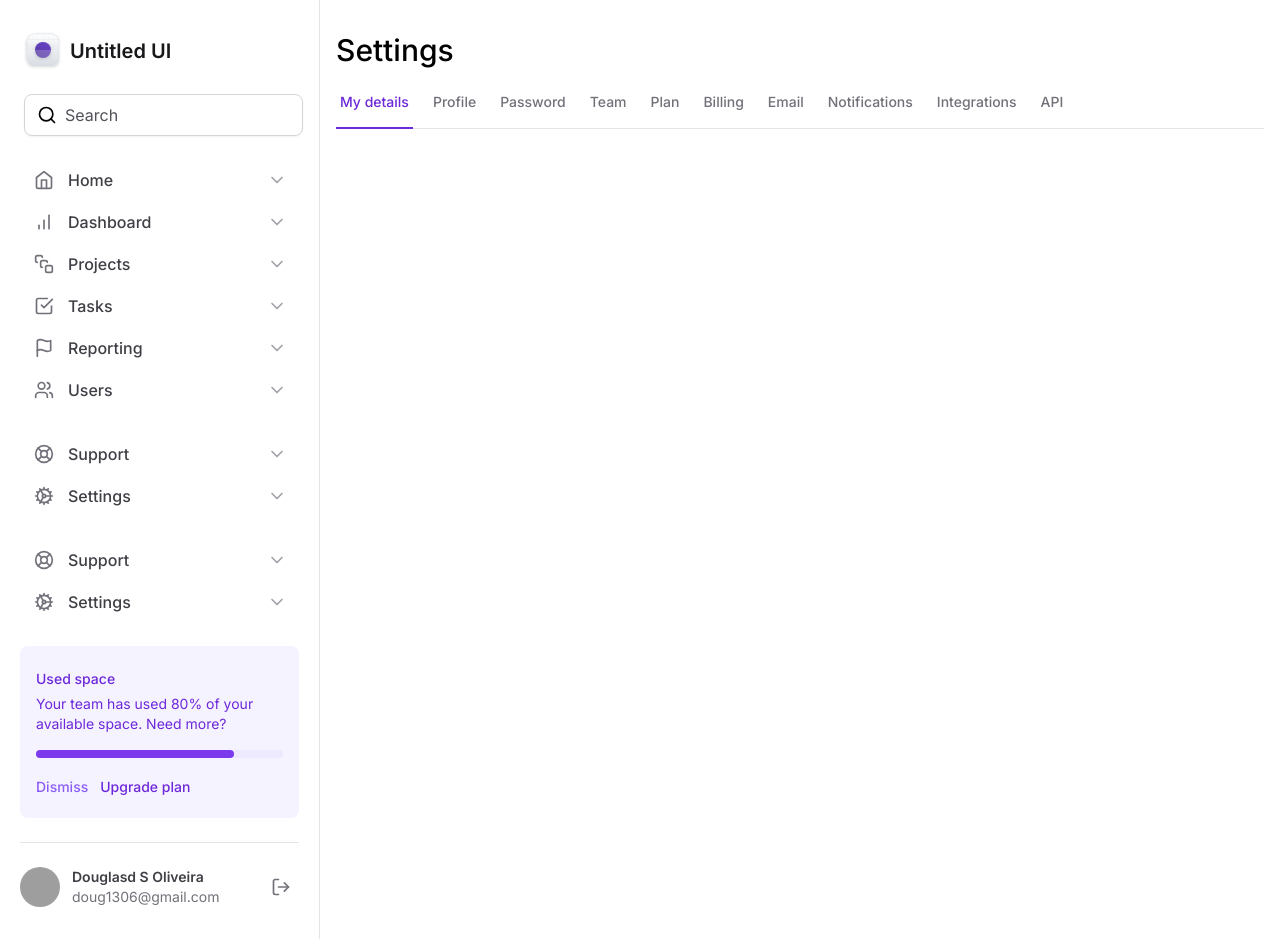
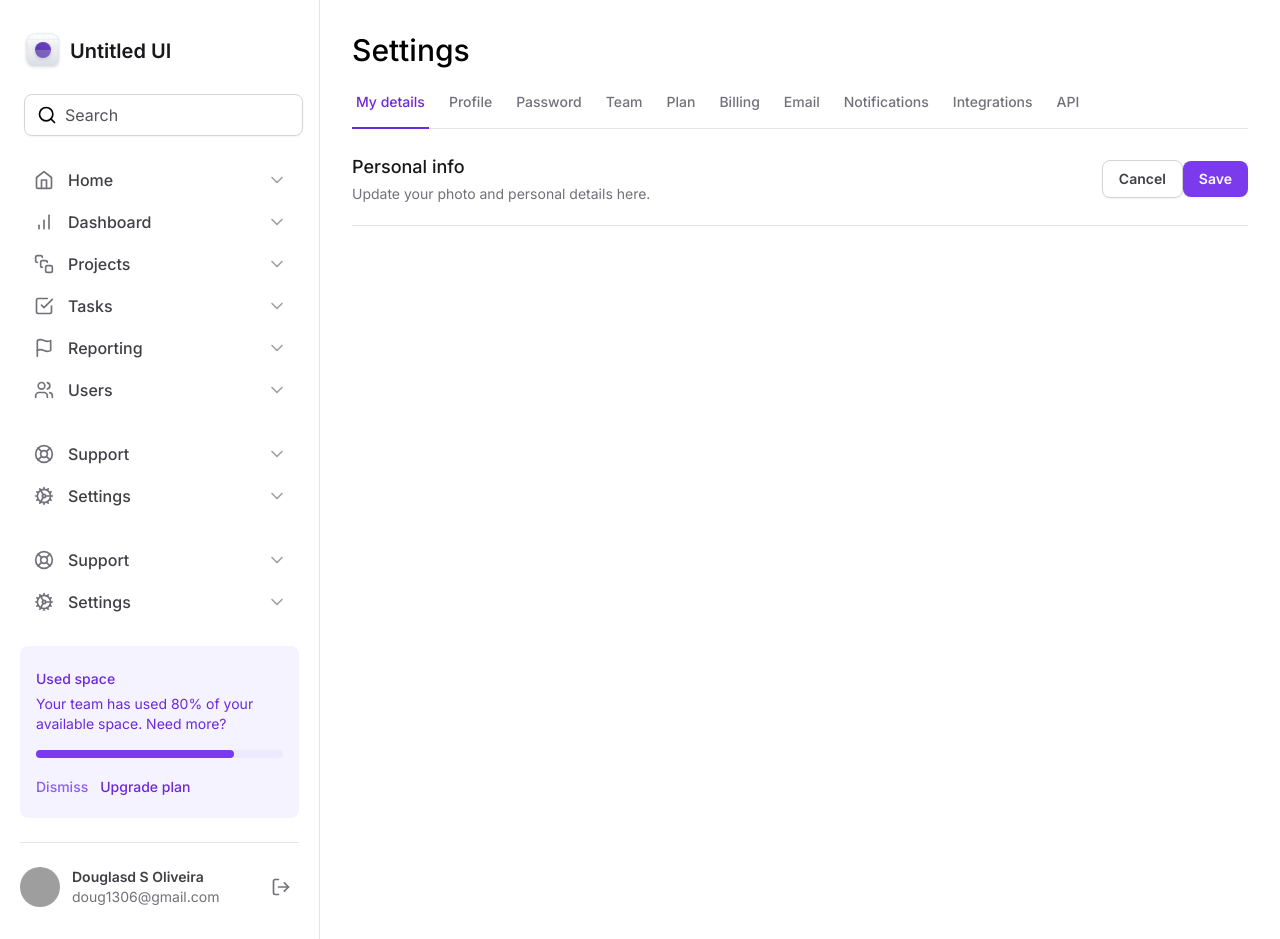
Before and after one commit to tilo1306/tailwind-nextJS, a Next.js app: page / in a window 1280 px wide. Built offline with nearby package versions, Linux system fonts and the light colour scheme; grey boxes are pictures that could not be loaded.

Commit message:
feat: Form Structure

```diff
--- a/src/app/layout.tsx
+++ b/src/app/layout.tsx
@@ -20,7 +20,7 @@ export default function RootLayout({
       <body className={inter.className}>
         <main className="grid min-h-screen grid-cols-app">
           <Sidebar />
-          <div className="px-4 pb-12 pt-8">{children}</div>
+          <div className="px-8 pb-12 pt-8">{children}</div>
         </main>
       </body>
     </html>
--- a/src/app/page.tsx
+++ b/src/app/page.tsx
@@ -6,6 +6,32 @@ export default function Home() {
       <h1 className="to-zinc-900 text-3xl font-medium">Settings</h1>
 
       <SettingsTabs />
+      <div className="mt-6 flex flex-col ">
+        <div className="flex items-center justify-between border-b border-zinc-200 pb-5">
+          <div className="space-y-1">
+            <h2 className="text-lg font-medium text-zinc-900">Personal info</h2>
+            <span className="text-sm text-zinc-500">
+              Update your photo and personal details here.
+            </span>
+          </div>
+          <div className="gap flex items-center">
+            <button
+              type="button"
+              className="rounded-lg border border-zinc-300 px-4 py-2 text-sm font-semibold text-zinc-700 shadow-sm hover:bg-zinc-50"
+            >
+              Cancel
+            </button>
+            <button
+              type="submit"
+              form="setting"
+              className="rounded-lg bg-violet-600 px-4 py-2 text-sm font-semibold text-white shadow-sm hover:bg-violet-700"
+            >
+              Save
+            </button>
+          </div>
+        </div>
+        <form id="setting" className="mt-6 flex w-full flex-col "></form>
+      </div>
     </>
   )
 }
```
